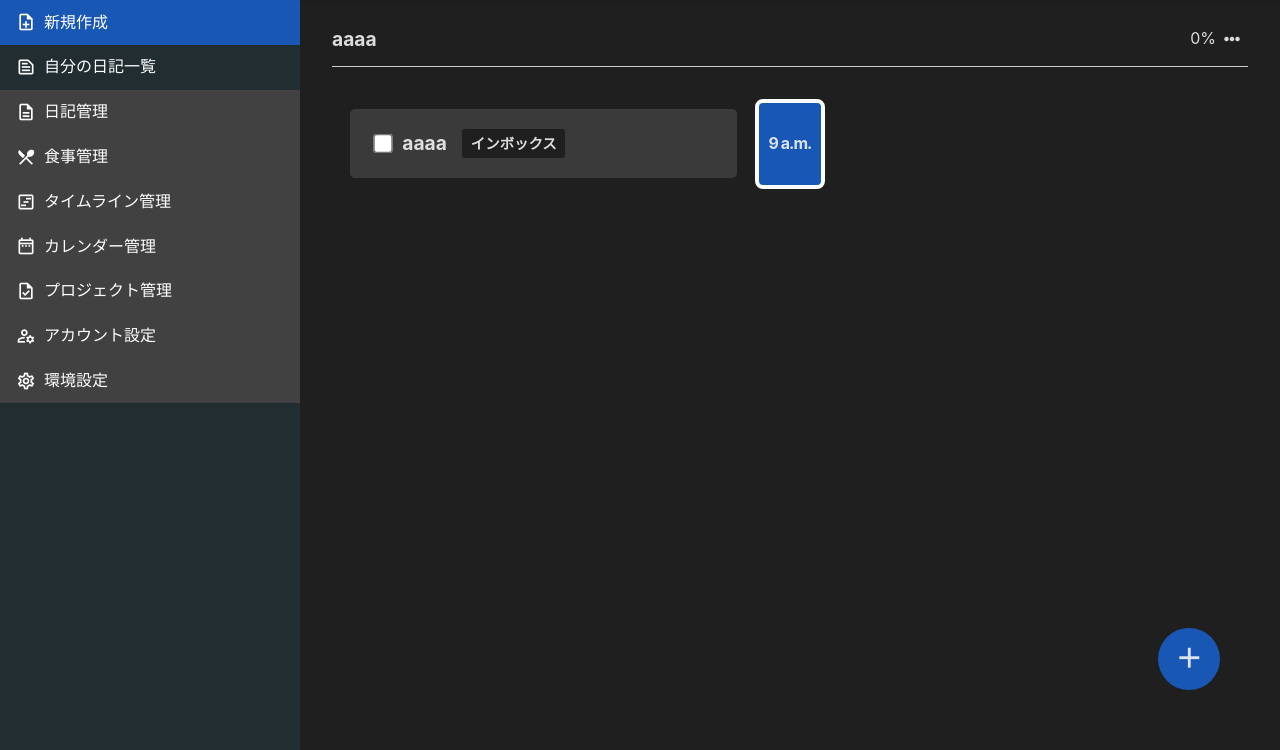
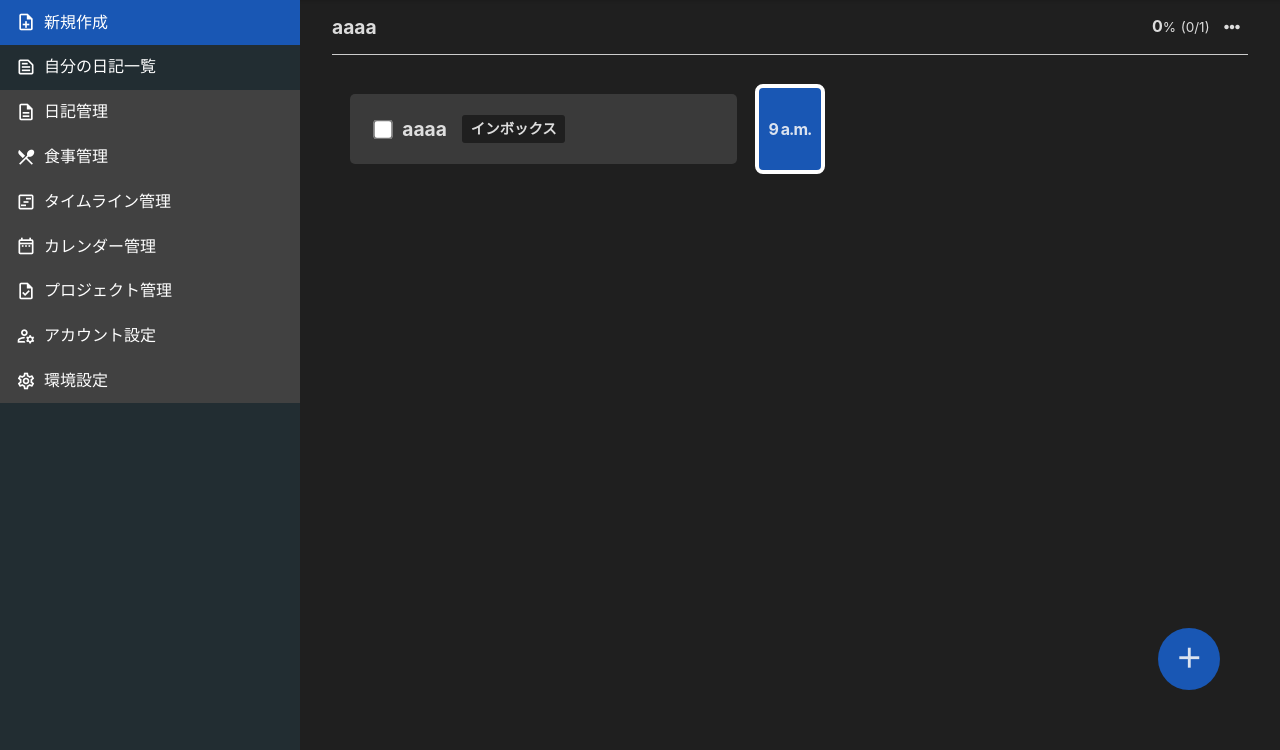
Before and after one commit to umb-pamaroom/life_20211104, a Django app: page /timeline/2 in a window 1280 px wide. Shown: the part 50-800 px from the top of the page. Run offline with Django 3.2, Linux system fonts and the light colour scheme; a user stored in the database is signed in; data comes from the database, SQL or seed files in the repository; both versions use the stored data as it was after the commit; some libraries are stand-ins or nearby versions.

Commit message:
no message

```diff
--- a/static/js/timeline.js
+++ b/static/js/timeline.js
@@ -4,15 +4,19 @@ const csrf = Cookies.get( 'csrftoken' );
 // %
 const persentNumber = document.getElementById( "persentNumber" );
 const checks = document.querySelectorAll( ".taskCheck" );
+const ChecksAll = document.getElementById( "ChecksAll" );
+const doneChecksSpan = document.getElementById( "doneChecks" );
 
 // タイムラインのアイテムの数
-let chekcsNumbers = checks.length;
+let checksNumbers = checks.length;
 
 // 完了しているタイムラインのアイテムの数
 let doneChecks = document.querySelectorAll( ".done .taskCheck" );
 let doneChecksNumbers = doneChecks.length;
 
-persentNumber.innerHTML = Math.round( doneChecksNumbers / chekcsNumbers * 100 );
+persentNumber.innerHTML = Math.round( doneChecksNumbers / checksNumbers * 100 );
+ChecksAll.innerHTML = checksNumbers;
+doneChecksSpan.innerHTML = doneChecksNumbers;
 
 // タイムラインAJAX
 document.addEventListener( "DOMContentLoaded", () => {
@@ -45,7 +49,9 @@ document.addEventListener( "DOMContentLoaded", () => {
                     checkbox.closest( ".unit" ).classList.remove( "done" );
                 }
                 let doneChecks = document.querySelectorAll( ".done .taskCheck" );
-                persentNumber.innerHTML = Math.round( doneChecks.length / chekcsNumbers * 100 );
+                persentNumber.innerHTML = Math.round( doneChecks.length / checksNumbers * 100 );
+                ChecksAll.innerHTML = checksNumbers;
+                doneChecksSpan.innerHTML = doneChecks.length;
             } )
         } )
     }
--- a/static/scss/module/_tool-header.scss
+++ b/static/scss/module/_tool-header.scss
@@ -373,6 +373,18 @@ header {
 .heading {
   margin-bottom: 1.5em;
 
+  &.fixed-header {
+    position: fixed;
+    width: calc(100vw - 300px - 4em);
+    background: var(--bg-main);
+    z-index: 20;
+    top: 50px;
+
+    &+.basewrapper {
+      padding-top: 4.5em;
+    }
+  }
+
   .heading-wrap {
     border-bottom: 1px solid #ccc;
 
@@ -380,6 +392,17 @@ header {
       font-size: 1.2em;
       padding: .6em 0;
       font-weight: bold;
+    }
+    .persent-box{
+      margin-right: .4em;
+      .mini-info,
+      .persent {
+        font-size: .85em;
+      }
+      #persentNumber{
+        font-weight: bold;
+      }
+
     }
 
     .icons-menu-wrap {
@@ -606,11 +629,7 @@ header {
 @media screen and (max-width: 479px) {
   .heading{
     &.fixed-header {
-      position: fixed;
       width: calc(100vw - 3em);
-      background: var(--bg-main);
-      z-index: 20;
-      top: 50px;
 
       &+.basewrapper {
         padding-top: 3.8em;
--- a/templates/timeline/items.html
+++ b/templates/timeline/items.html
@@ -13,8 +13,9 @@
       <h1>{{ timelines.title }}</h1>
     </div>
     <div class="info fb">
-      <div class="persennt">
-        <p><span id="persentNumber"></span><span class="persent">%</span></p>
+      <div class="persent-box fb">
+        <p><span id="persentNumber"></span><span class="persent">%</span>
+          <span class="mini-info">(<span id="doneChecks"></span>/<span id="ChecksAll"></span>)</span></p>
       </div>
     <div class="icons-menu-wrap">
       <div class="icon-item-wrap icon-menu-modal">
```
Also changed, not shown: db.sqlite3, static/scss/common.css, 1 other file.
